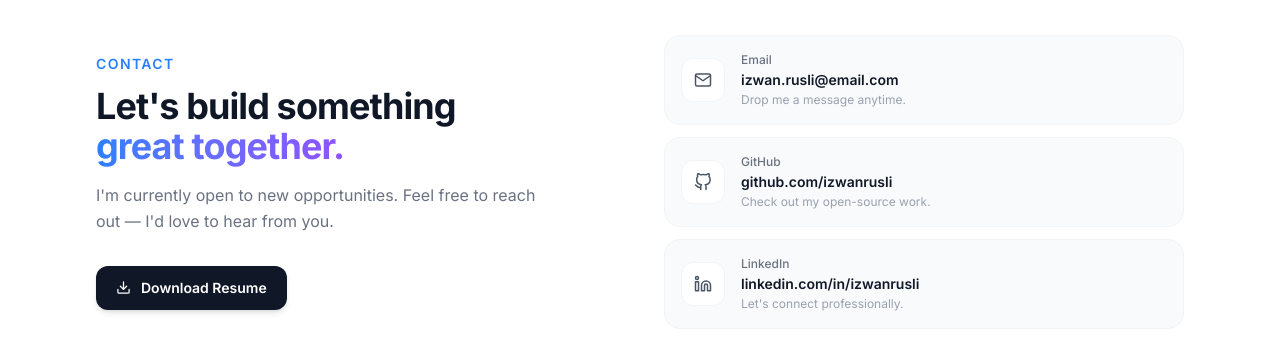
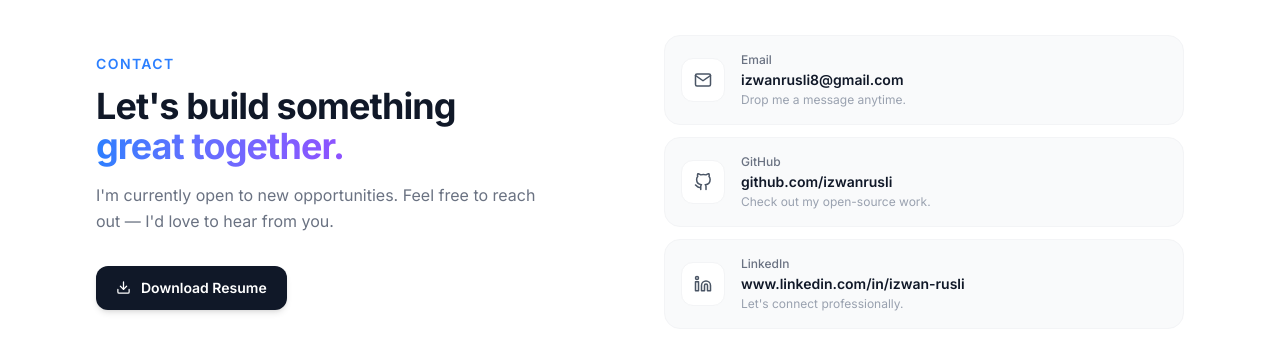
Before and after one commit to izwanrusli/zwannsite, a React (Vite) app: page / in a window 1280 px wide. Shown: the part 3479-3823 px from the top of the page. Built offline with nearby package versions, Linux system fonts and the light colour scheme.

Commit message:
fix: update LinkedIn URL and email address

```diff
--- a/src/data/socials.js
+++ b/src/data/socials.js
@@ -2,9 +2,9 @@
 // Edit this file to update all contact/social links across the site.
 
 const socials = {
-  email: 'izwan.rusli@email.com',
+  email: 'izwanrusli8@gmail.com',
   github: 'https://github.com/izwanrusli',
-  linkedin: 'https://linkedin.com/in/izwanrusli',
+  linkedin: 'https://www.linkedin.com/in/izwan-rusli',
   resume: '/izwan-resume-2025.pdf',
 };
 
```
